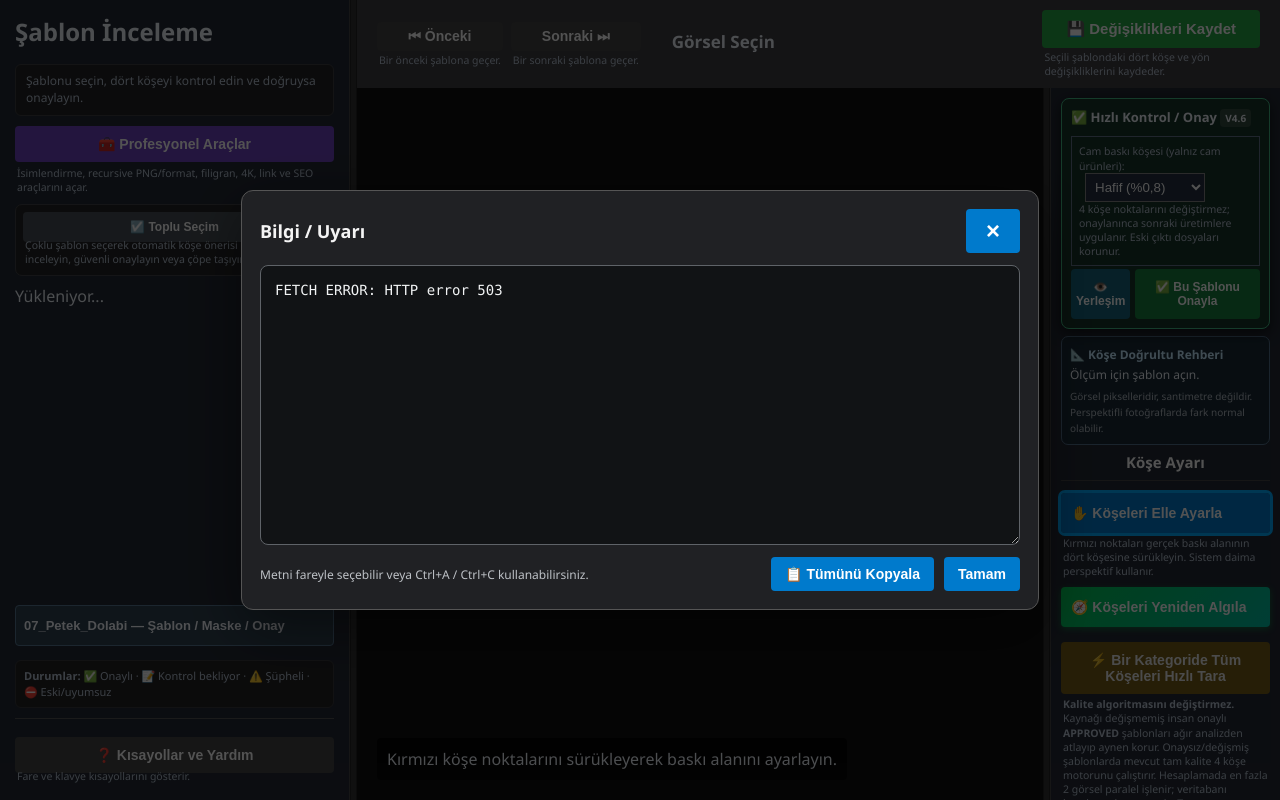
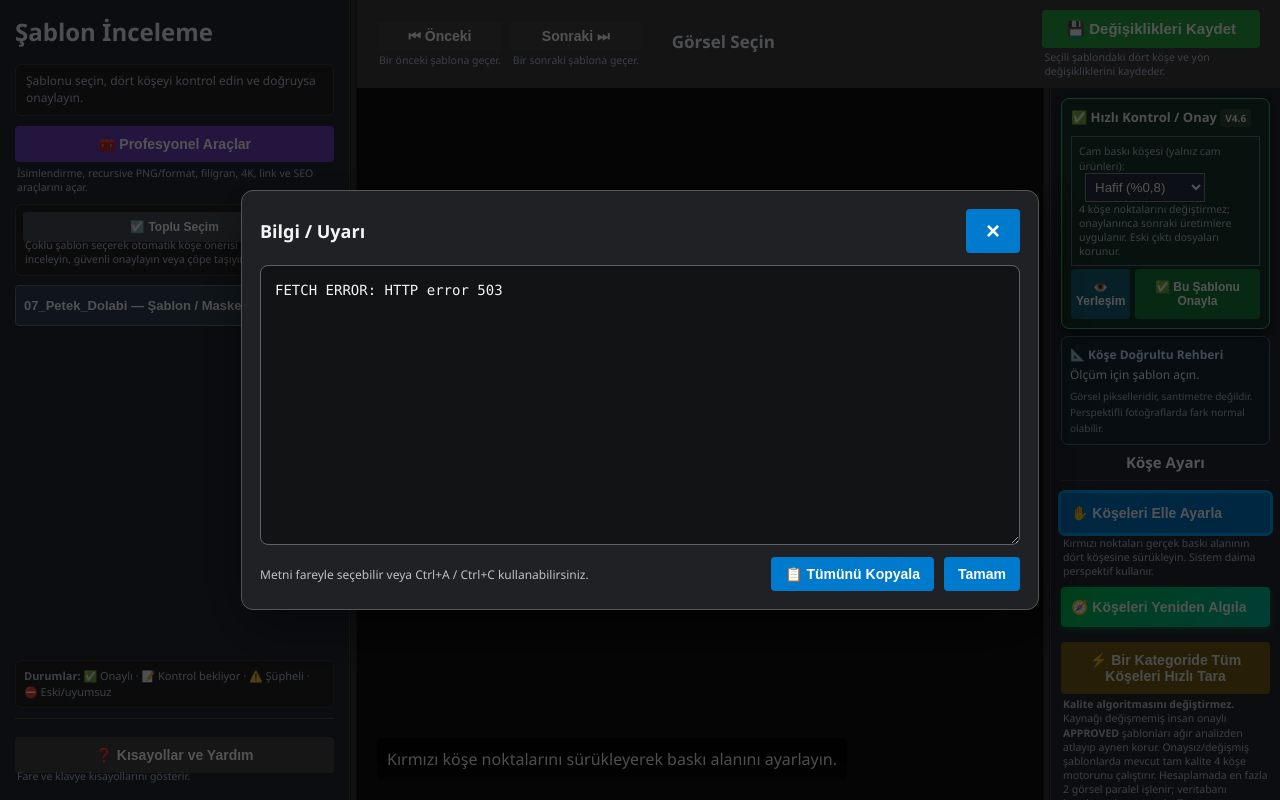
Before and after one commit to oguz13-tech/gorsel-mockup-automation-src, a Flask app: page / in a window 1280 px wide. Run offline with Flask 3, Linux system fonts and the light colour scheme; parts of the project's set-up code (start-up, migrations or seed data) failed here and were passed over.

Commit message:
fix(v477-navigation): put PETEK inside same seven-category sidebar list, not a detached menu button

```diff
--- a/SABLON_V2_MIMARI/templates/index.html
+++ b/SABLON_V2_MIMARI/templates/index.html
@@ -48,11 +48,12 @@
         </div>
     </div>
 
-    <div id="categories" style="flex:1; overflow-y:auto;">Yükleniyor...</div>
-    <button id="petekV477Nav" type="button" class="category-title petek-v477-nav"
-            title="PETEK fotoğraf, delik, kavis ve maske incelemesi aynı ekranda">
-        07_Petek_Dolabi — Şablon / Maske / Onay
-    </button>
+    <div id="categories" style="flex:1; overflow-y:auto;">
+        <button id="petekV477Nav" type="button" class="category-title petek-v477-nav"
+                title="PETEK fotoğraf, delik, kavis ve maske incelemesi aynı ekranda">
+            07_Petek_Dolabi — Şablon / Maske / Onay
+        </button>
+    </div>
 
     <div class="status-legend">
         <b>Durumlar:</b> ✅ Onaylı · 📝 Kontrol bekliyor · ⚠️ Şüpheli · ⛔ Eski/uyumsuz
```
